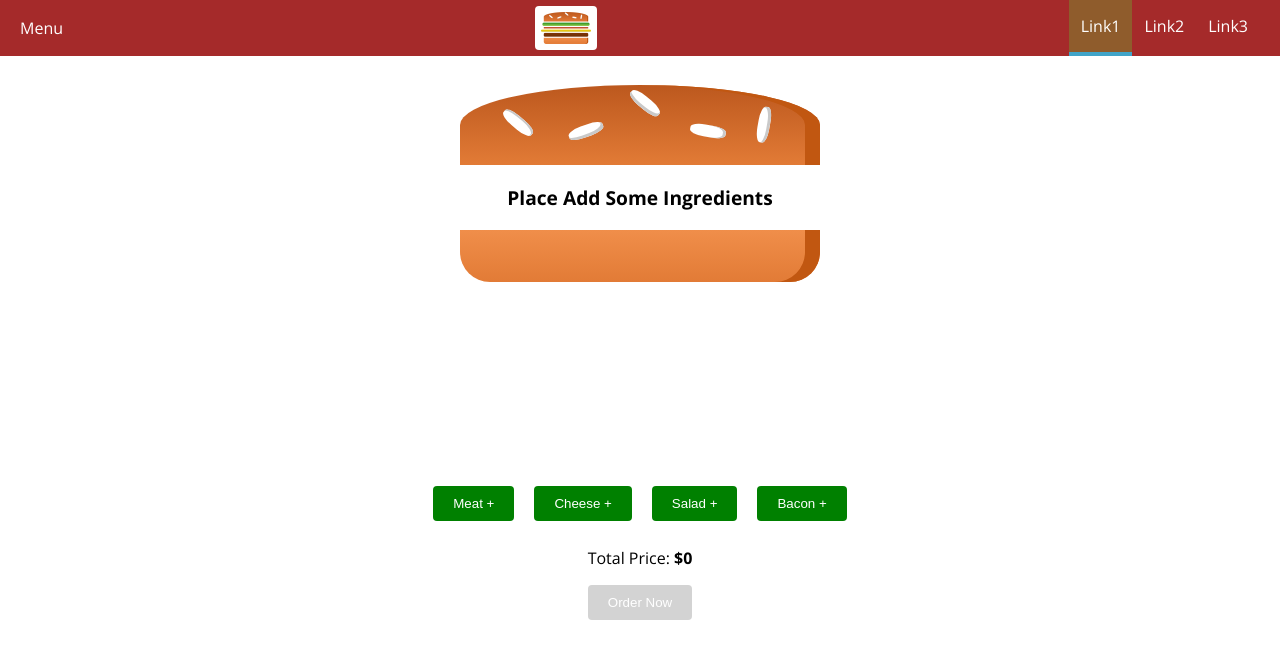
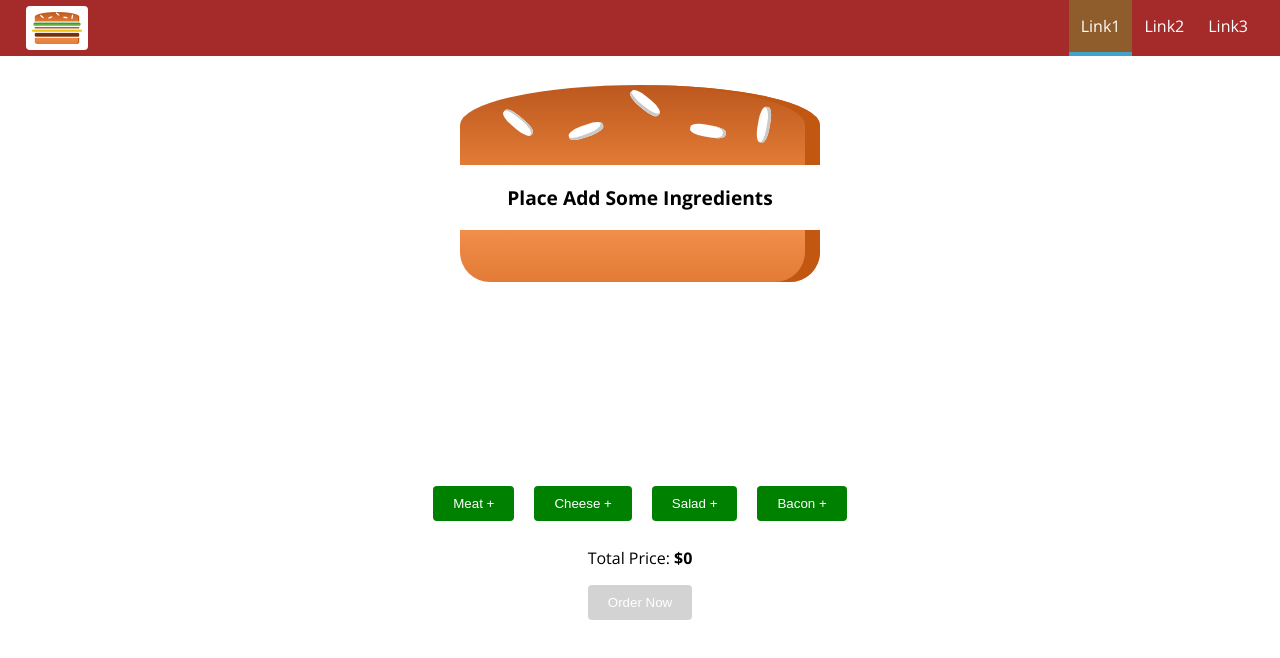
Before and after one commit to Creanick/burger-builder, a React (Create React App) app: page / in a window 1280 px wide. Shown: the top 658 px of the page. Built offline with nearby package versions, Linux system fonts and the light colour scheme.

Commit message:
refactor menu

```diff
--- a/src/components/navigation/toolbar/toolbar.tsx
+++ b/src/components/navigation/toolbar/toolbar.tsx
@@ -21,14 +21,22 @@ const Hider = styled.div`
         display: none;
     }
 `;
+const Menu = styled.div`
+    @media (min-width: 500px){
+        display: none;
+    }
+`;
 const Padding = styled.div`
     height: 100%;
     padding: 6px;
 `;
-const Toolbar:React.FunctionComponent<{}> = (props)=>{
+interface Props{
+    onMenuClick?:()=>void
+}
+const Toolbar:React.FunctionComponent<Props> = ({onMenuClick})=>{
     return (
         <Container>
-            <div>Menu</div>
+            <Menu onClick={onMenuClick}>Menu</Menu>
             <Padding>
                 <Logo/>
             </Padding>
```
